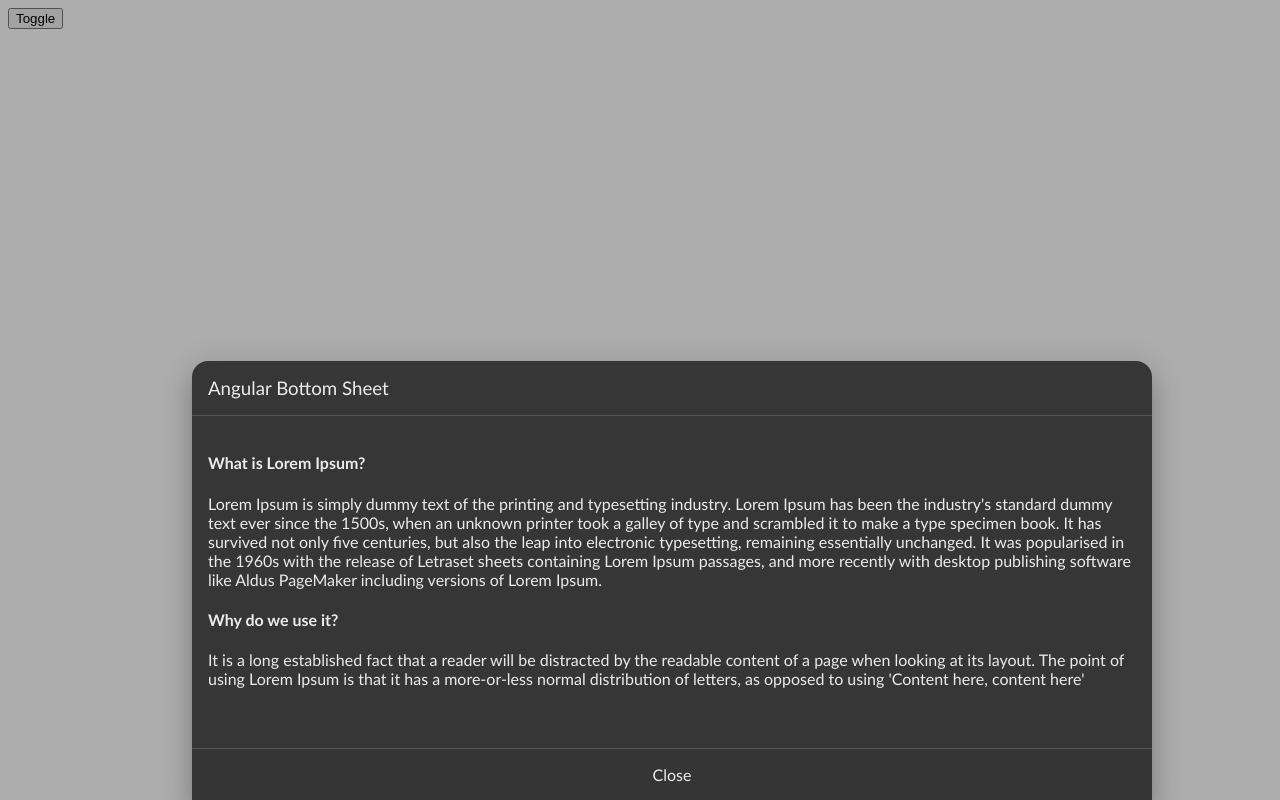
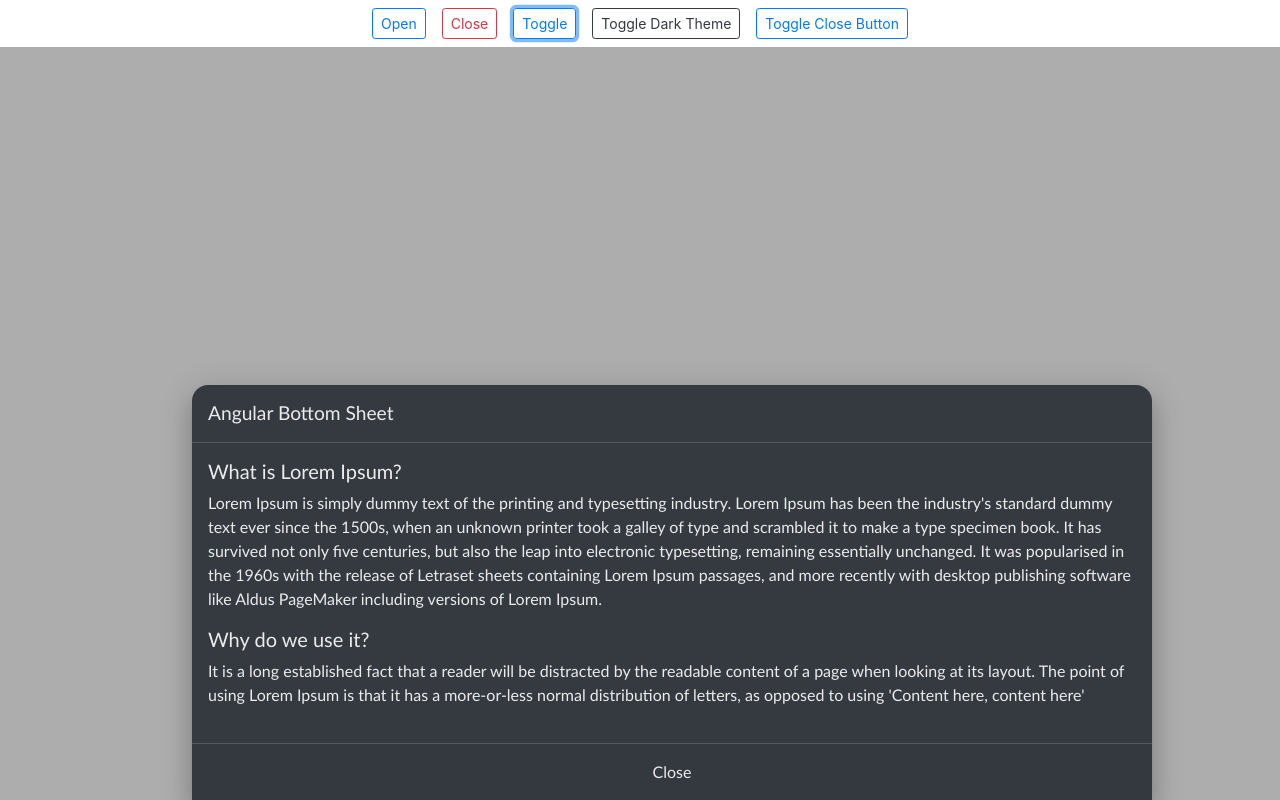
Before and after one commit to rahul051296/angular-bottom-sheet, an Angular app: page / in a window 1280 px wide. Both pictures are taken after a click on the button "Toggle". Built offline with nearby package versions, Linux system fonts and the light colour scheme.

Commit message:
Minor Changes

```diff
--- a/src/app/component/angular-bottom-sheet.component.css
+++ b/src/app/component/angular-bottom-sheet.component.css
@@ -27,10 +27,11 @@
   background: #363636;
 }
 
-.bottom-sheet-header h3.title {
+.bottom-sheet-header h4.title {
   display: inline-block;
   font-weight: 500;
   margin: 0;
+  font-size: 1.2rem;
 }
 
 .bottom-sheet-header {
--- a/src/app/component/angular-bottom-sheet.component.html
+++ b/src/app/component/angular-bottom-sheet.component.html
@@ -3,7 +3,7 @@
   [style.backgroundColor]="options?.backgroundColor" [style.color]="options?.fontColor" [@slideUpToggle]>
   <div>
     <div class="bottom-sheet-header" [ngClass]="{'bg-dark-header': options?.darkTheme}">
-      <h3 class="title">{{options?.title}}</h3>
+      <h4 class="title">{{options?.title}}</h4>
     </div>
     <div class="bottom-sheet-content">
       <ng-content></ng-content>
--- a/src/app/component/angular-bottom-sheet.component.ts
+++ b/src/app/component/angular-bottom-sheet.component.ts
@@ -18,7 +18,6 @@ export class AngularBottomSheetComponent {
     flags: any = {
         isBottomSheetEnabled: false
     };
-
     @Input() options: AngularBottomSheetConfig;
 
     constructor(private changeDetector: ChangeDetectorRef) {
@@ -26,7 +25,7 @@ export class AngularBottomSheetComponent {
 
     ngOnInit() {
         this.flags.isCloseButtonEnabled = this.options.enableCloseButton ? true : false;
-        this.options.closeButtonTitle = this.options.closeButtonTitle? this.options.closeButtonTitle: "Close"
+        this.options.closeButtonTitle = this.options.closeButtonTitle ? this.options.closeButtonTitle : "Close"
     }
 
     /**
@@ -52,4 +51,20 @@ export class AngularBottomSheetComponent {
         this.flags.isBottomSheetEnabled = !this.flags.isBottomSheetEnabled;
         this.changeDetector.detectChanges();
     }
+
+    /**
+     * Toggles close button
+     */
+    toggleCloseButton() {
+        this.flags.isCloseButtonEnabled = !this.flags.isCloseButtonEnabled;
+        this.changeDetector.detectChanges();
+    }
+
+    /**
+     * Toggles dark theme
+     */
+    toggleDarkTheme() {
+        this.options.darkTheme = !this.options.darkTheme;
+        this.changeDetector.detectChanges();
+    }
 }
--- a/src/app/testing/testing.component.css
+++ b/src/app/testing/testing.component.css
@@ -0,0 +1,12 @@
+.button-container {
+  z-index: 9999;
+  position: absolute;
+  background: #fff;
+  right: 0;
+  left: 0;
+  text-align: center;
+}
+
+.button-container button {
+  margin: 8px;
+}
--- a/src/app/testing/testing.component.html
+++ b/src/app/testing/testing.component.html
@@ -1,14 +1,24 @@
-<button (click)="toggle()">Toggle</button>
+<div class="button-container">
+  <button type="button" class="btn btn-outline-primary  btn-sm" (click)="open()">Open</button>
+  <button type="button" class="btn btn-outline-danger btn-sm" (click)="close()">Close</button>
+  <button type="button" class="btn btn-outline-primary btn-sm" (click)="toggle()">Toggle</button>
+  <button type="button" class="btn btn-outline-dark btn-sm" (click)="toggleDarkTheme()">Toggle Dark Theme</button>
+  <button type="button" class="btn btn-outline-primary btn-sm" (click)="toggleCloseButton()">Toggle Close Button</button>
+</div>
+
 <angular-bottom-sheet #test [options]="options">
-  <h4>What is Lorem Ipsum?</h4>
-  Lorem Ipsum is simply dummy text of the printing and typesetting industry. Lorem Ipsum has been the industry's
-  standard dummy text ever since the 1500s, when an unknown printer took a galley of type and scrambled it to make a
-  type specimen book. It has survived not only five centuries, but also the leap into electronic typesetting, remaining
-  essentially unchanged. It was popularised in the 1960s with the release of Letraset sheets containing Lorem Ipsum
-  passages, and more recently with desktop publishing software like Aldus PageMaker including versions of Lorem Ipsum.
+  <h5>What is Lorem Ipsum?</h5>
+  <p>Lorem Ipsum is simply dummy text of the printing and typesetting industry. Lorem Ipsum has been the industry's
+    standard dummy text ever since the 1500s, when an unknown printer took a galley of type and scrambled it to make a
+    type specimen book. It has survived not only five centuries, but also the leap into electronic typesetting,
+    remaining
+    essentially unchanged. It was popularised in the 1960s with the release of Letraset sheets containing Lorem Ipsum
+    passages, and more recently with desktop publishing software like Aldus PageMaker including versions of Lorem Ipsum.
+  </p>
 
-  <h4> Why do we use it?</h4>
-  It is a long established fact that a reader will be distracted by the readable content of a page when looking at its
-  layout. The point of using Lorem Ipsum is that it has a more-or-less normal distribution of letters, as opposed to
-  using 'Content here, content here'
+  <h5> Why do we use it?</h5>
+  <p>It is a long established fact that a reader will be distracted by the readable content of a page when looking at
+    its
+    layout. The point of using Lorem Ipsum is that it has a more-or-less normal distribution of letters, as opposed to
+    using 'Content here, content here'</p>
 </angular-bottom-sheet>
--- a/src/app/testing/testing.component.ts
+++ b/src/app/testing/testing.component.ts
@@ -16,11 +16,30 @@ export class TestingComponent implements OnInit {
     this.options = {
       title: "Angular Bottom Sheet",
       enableCloseButton: true,
-      darkTheme:true
+      darkTheme: true
     }
   }
 
   toggle() {
     this.testing.toggle()
   }
+
+  open() {
+    this.testing.open();
+  }
+
+  close() {
+    this.testing.close();
+  }
+
+  toggleDarkTheme() {
+    this.open();
+    this.testing.toggleDarkTheme()
+  }
+
+  toggleCloseButton() {
+    this.open();
+    this.testing.toggleCloseButton();
+  }
+
 }
--- a/src/index.html
+++ b/src/index.html
@@ -1,14 +1,21 @@
 <!doctype html>
 <html lang="en">
+
 <head>
   <meta charset="utf-8">
   <title>AngularBottomSheet</title>
   <base href="/">
 
   <meta name="viewport" content="width=device-width, initial-scale=1">
+
+  <link rel="stylesheet" href="https://stackpath.bootstrapcdn.com/bootstrap/4.3.1/css/bootstrap.min.css"
+    integrity="sha384-ggOyR0iXCbMQv3Xipma34MD+dH/1fQ784/j6cY/iJTQUOhcWr7x9JvoRxT2MZw1T" crossorigin="anonymous">
   <link rel="icon" type="image/x-icon" href="favicon.ico">
 </head>
+
 <body>
   <app-root></app-root>
+
 </body>
+
 </html>
```
